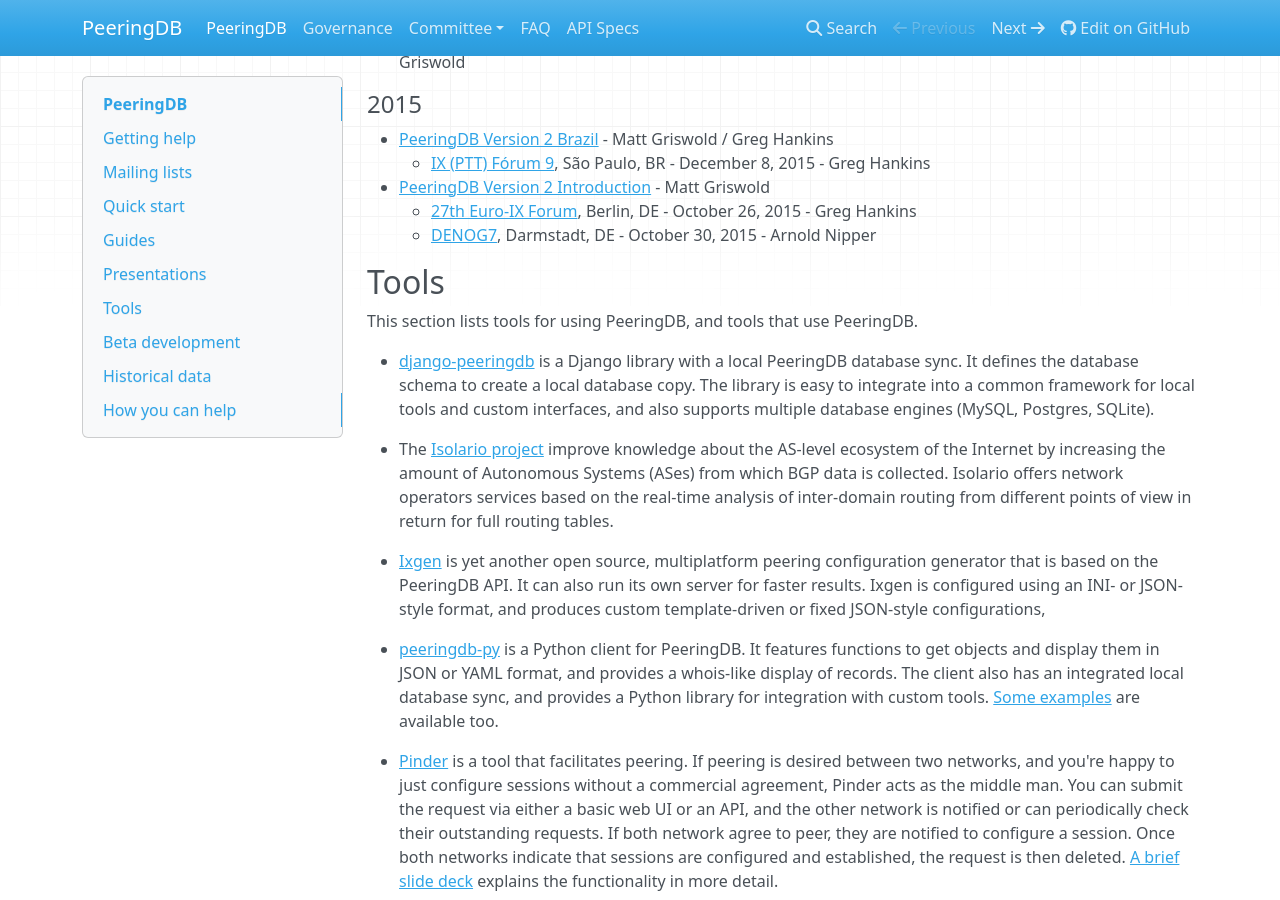
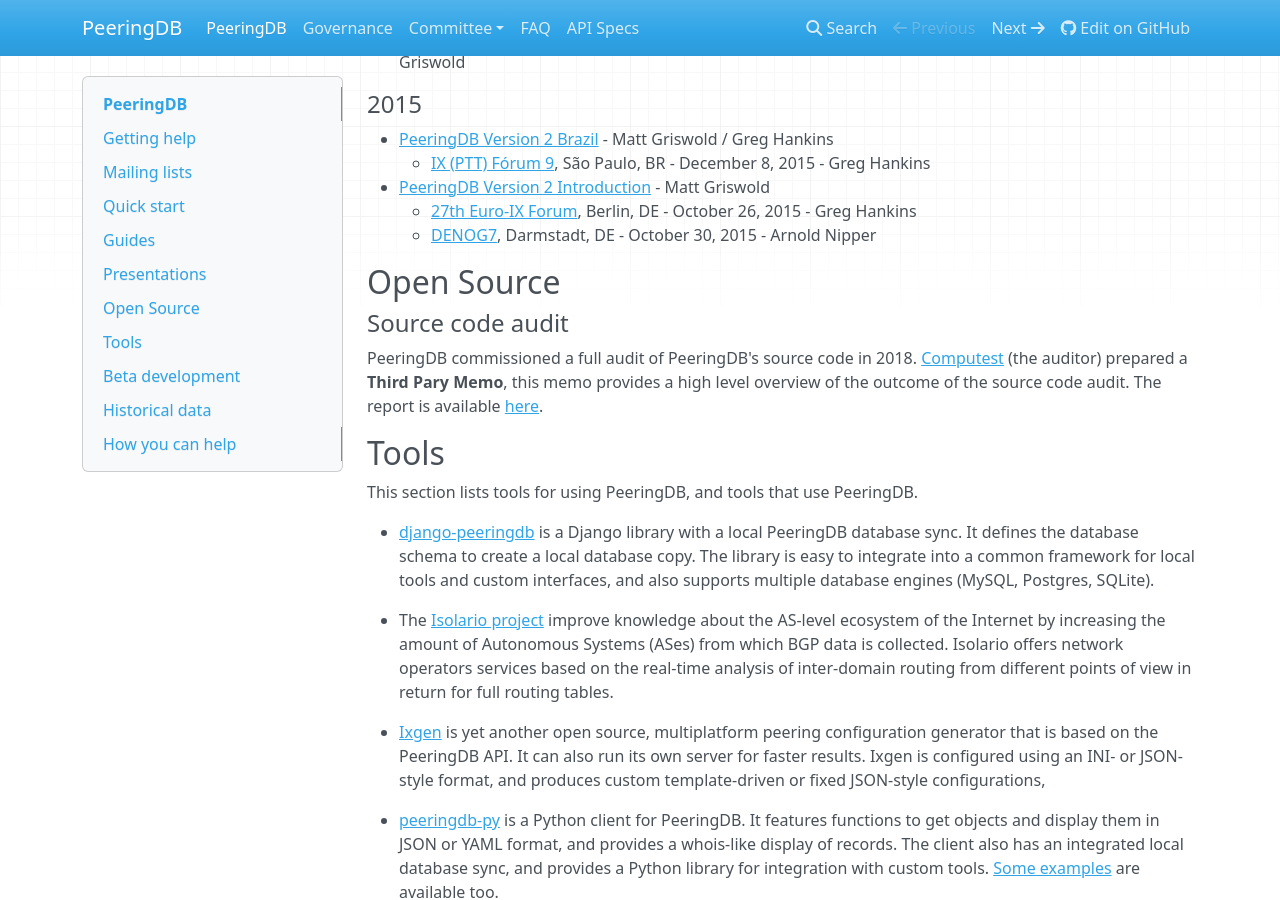
Before and after one commit to peeringdb/docs, an MkDocs documentation site: the page built from docs/index.md, in a window 1280 px wide and 900 px high, scrolled down 2651 px. Built offline with MkDocs 1.6.1, drawn with Linux system fonts in a browser that asks for light colours; nearby versions of some CDN libraries; old or Windows-style settings are respelled for this version of MkDocs.

Commit message:
Add security audit report

```diff
--- a/docs/index.md
+++ b/docs/index.md
@@ -47,7 +47,6 @@
 
 - [es] [Guía corta para uso de peeringdb.com](guide/guia_PeeringDB.pdf) - Fabián Mejía
 - [pt-BR] [Guia de cadastro de informações de Facilities no PeeringDB](guide/PeeringDB_Cadastro_de_Facilities.pdf) - Julimar Lunguinho Mendes / Equipe de Engenharia
-
 
 ## Presentations
 
@@ -112,6 +111,12 @@
     - [27th Euro-IX Forum](https://www.euro-ix.net/news-and-events/euro-ix-forum/), Berlin, DE - October 26, 2015 - Greg Hankins
     - [DENOG7](http://www.denog.de/meetings/denog7/?lang=en), Darmstadt, DE - October 30, 2015 - Arnold Nipper
 
+## Open Source
+
+#### Source code audit
+
+PeeringDB commissioned a full audit of PeeringDB's source code in 2018. [Computest](https://www.computest.nl/) (the auditor) prepared a __Third Pary Memo__, this memo provides a high level overview of the outcome of the source code audit. The report is available [here](gov/misc/2018-05-16_Computest_Source_Code_Audit_TPM.pdf).
+
 ## Tools
 
 This section lists tools for using PeeringDB, and tools that use PeeringDB.
```
Also changed, not shown: 1 other file.
